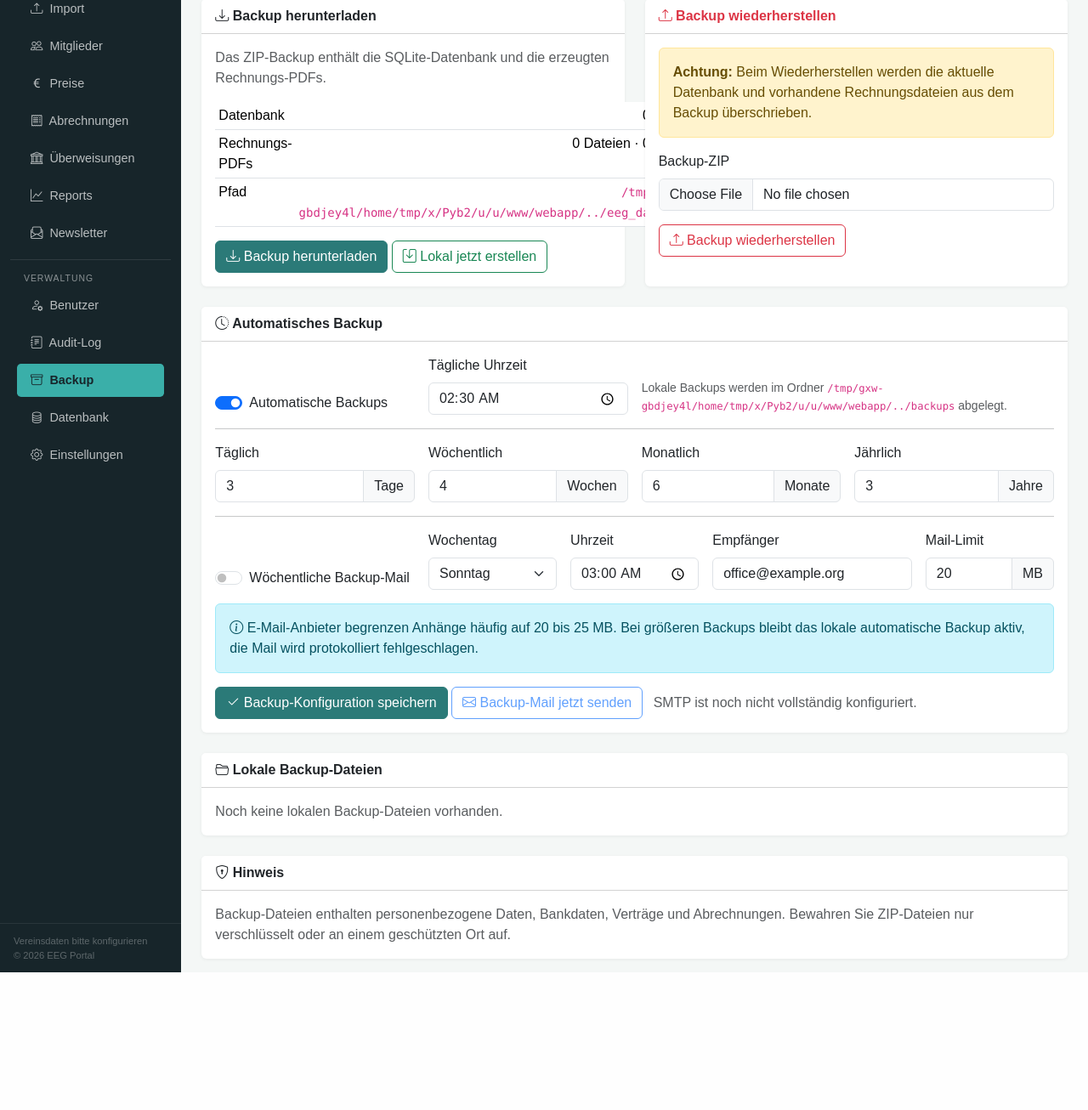
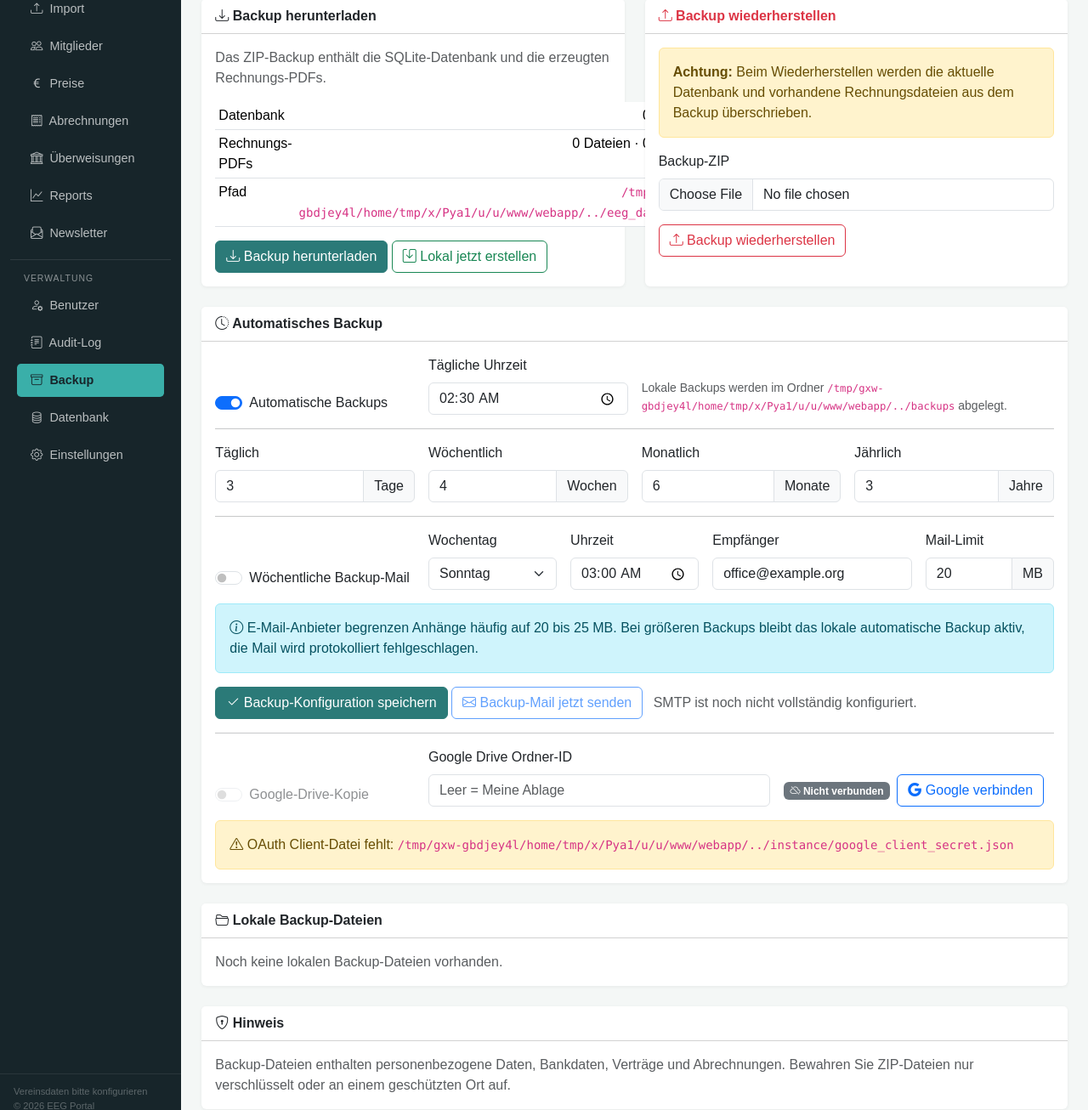
Before and after one commit to MGCODEdev/EEG-World, a Flask app: page /admin/backup in a window 1280 px wide. Shown: the part 129-1435 px from the top of the page at 85% size. Before the commit the page ends 1273 px from the top, so only its background shows below. Run offline with Flask 3, Linux system fonts and the light colour scheme; the visitor is signed in with stand-in values (Sample User, id 1); data that the repository does not hold is empty; parts of the project's set-up code (start-up, migrations or seed data) failed here and were passed over; some libraries are stand-ins or nearby versions.

Commit message:
Add Google Drive backup upload

```diff
--- a/requirements.txt
+++ b/requirements.txt
@@ -5,3 +5,6 @@ openpyxl>=3.1.0
 python-dotenv>=1.0
 qrcode[pil]>=7.4
 WeasyPrint>=61.0
+google-api-python-client>=2.137.0
+google-auth>=2.32.0
+google-auth-oauthlib>=1.2.1
--- a/webapp/app.py
+++ b/webapp/app.py
@@ -20,6 +20,7 @@ from zoneinfo import ZoneInfo
 from flask import (Flask, render_template, request, redirect, url_for,
                    flash, send_file, jsonify, g, abort)
 from flask import has_request_context
+from flask import session
 from flask_login import (LoginManager, UserMixin, login_user, logout_user,
                          login_required, current_user)
 from flask_wtf.csrf import CSRFProtect
@@ -39,6 +40,7 @@ DB_PATH = os.path.join(BASE_DIR, '..', 'eeg_data.db')
 UPLOAD_FOLDER = os.path.join(BASE_DIR, '..', 'data')
 INVOICE_FOLDER = os.path.join(BASE_DIR, 'invoices')
 BACKUP_FOLDER = os.path.join(BASE_DIR, '..', 'backups')
+INSTANCE_DIR = os.path.join(BASE_DIR, '..', 'instance')
 APP_TIMEZONE = ZoneInfo(os.environ.get('EEG_TIMEZONE', 'Europe/Vienna'))
 
 app = Flask(__name__)
@@ -71,6 +73,18 @@ csrf = CSRFProtect(app)
 os.makedirs(UPLOAD_FOLDER, exist_ok=True)
 os.makedirs(INVOICE_FOLDER, exist_ok=True)
 os.makedirs(BACKUP_FOLDER, exist_ok=True)
+os.makedirs(INSTANCE_DIR, exist_ok=True)
+
+GOOGLE_DRIVE_SCOPES = ['https://www.googleapis.com/auth/drive.file']
+GOOGLE_CLIENT_SECRETS_FILE = os.environ.get(
+    'EEG_GOOGLE_CLIENT_SECRETS',
+    os.path.join(INSTANCE_DIR, 'google_client_secret.json')
+)
+GOOGLE_TOKEN_FILE = os.environ.get(
+    'EEG_GOOGLE_TOKEN_FILE',
+    os.path.join(INSTANCE_DIR, 'google_drive_token.json')
+)
+GOOGLE_OAUTH_REDIRECT_URI = os.environ.get('EEG_GOOGLE_OAUTH_REDIRECT_URI', '')
 
 BACKUP_SETTING_DEFAULTS = {
     'backup_auto_enabled': 'true',
@@ -84,6 +98,10 @@ BACKUP_SETTING_DEFAULTS = {
     'backup_email_time': '03:00',
     'backup_email_to': '',
     'backup_email_max_mb': '20',
+    'backup_drive_enabled': 'false',
+    'backup_drive_folder_id': '',
+    'backup_drive_last_upload': '',
+    'backup_drive_last_error': '',
     'backup_auto_last_run_date': '',
     'backup_email_last_attempt_week': '',
     'backup_email_last_sent_week': '',
@@ -2479,6 +2497,10 @@ def get_backup_settings(db):
         'email_time': _valid_time_or_default(raw.get('backup_email_time'), BACKUP_SETTING_DEFAULTS['backup_email_time']),
         'email_to': (raw.get('backup_email_to') or '').strip(),
         'email_max_mb': _setting_int(raw.get('backup_email_max_mb'), 20, 1, 2000),
+        'drive_enabled': _setting_bool(raw.get('backup_drive_enabled')),
+        'drive_folder_id': (raw.get('backup_drive_folder_id') or '').strip(),
+        'drive_last_upload': raw.get('backup_drive_last_upload') or '',
+        'drive_last_error': raw.get('backup_drive_last_error') or '',
         'auto_last_run_date': raw.get('backup_auto_last_run_date') or '',
         'email_last_attempt_week': raw.get('backup_email_last_attempt_week') or '',
         'email_last_sent_week': raw.get('backup_email_last_sent_week') or '',
@@ -2572,6 +2594,111 @@ def local_backup_path_for_delete(filename):
     return backup_path, backup_name
 
 
+def _google_libs_available():
+    try:
+        import google.auth.transport.requests  # noqa: F401
+        import google.oauth2.credentials  # noqa: F401
+        import google_auth_oauthlib.flow  # noqa: F401
+        import googleapiclient.discovery  # noqa: F401
+        import googleapiclient.http  # noqa: F401
+    except ImportError:
+        return False
+    return True
+
+
+def get_google_drive_status():
+    token_exists = os.path.exists(GOOGLE_TOKEN_FILE)
+    client_exists = os.path.exists(GOOGLE_CLIENT_SECRETS_FILE)
+    connected = False
+    error = ''
+    if token_exists and _google_libs_available():
+        try:
+            credentials = _load_google_drive_credentials(refresh=True)
+            connected = credentials and credentials.valid
+        except Exception as e:
+            error = str(e)
+    return {
+        'libs_available': _google_libs_available(),
+        'client_file': GOOGLE_CLIENT_SECRETS_FILE,
+        'client_configured': client_exists,
+        'token_file': GOOGLE_TOKEN_FILE,
+        'connected': connected,
+        'error': error,
+    }
+
+
+def _google_redirect_uri():
+    return GOOGLE_OAUTH_REDIRECT_URI or url_for('admin_backup_google_callback', _external=True)
+
+
+def _google_drive_flow():
+    if not os.path.exists(GOOGLE_CLIENT_SECRETS_FILE):
+        raise RuntimeError(f'Google OAuth Client-Datei fehlt: {GOOGLE_CLIENT_SECRETS_FILE}')
+    try:
+        from google_auth_oauthlib.flow import Flow
+    except ImportError as e:
+        raise RuntimeError('Google Drive Python-Bibliotheken fehlen. Bitte requirements.txt installieren.') from e
+    return Flow.from_client_secrets_file(
+        GOOGLE_CLIENT_SECRETS_FILE,
+        scopes=GOOGLE_DRIVE_SCOPES,
+        redirect_uri=_google_redirect_uri(),
+    )
+
+
+def _load_google_drive_credentials(refresh=False):
+    if not os.path.exists(GOOGLE_TOKEN_FILE):
+        return None
+    try:
+        from google.auth.transport.requests import Request as GoogleAuthRequest
+        from google.oauth2.credentials import Credentials
+    except ImportError as e:
+        raise RuntimeError('Google Drive Python-Bibliotheken fehlen. Bitte requirements.txt installieren.') from e
+
+    credentials = Credentials.from_authorized_user_file(GOOGLE_TOKEN_FILE, GOOGLE_DRIVE_SCOPES)
+    if refresh and credentials and credentials.expired and credentials.refresh_token:
+        credentials.refresh(GoogleAuthRequest())
+        os.makedirs(os.path.dirname(GOOGLE_TOKEN_FILE), exist_ok=True)
+        with open(GOOGLE_TOKEN_FILE, 'w') as token_file:
+            token_file.write(credentials.to_json())
+    return credentials
+
+
+def _google_drive_service():
+    credentials = _load_google_drive_credentials(refresh=True)
+    if not credentials or not credentials.valid:
+        raise RuntimeError('Google Drive ist noch nicht verbunden.')
+    try:
+        from googleapiclient.discovery import build
+    except ImportError as e:
+        raise RuntimeError('Google Drive Python-Bibliotheken fehlen. Bitte requirements.txt installieren.') from e
+    return build('drive', 'v3', credentials=credentials, cache_discovery=False)
+
+
+def upload_backup_to_google_drive(db, backup_path):
+    try:
+        from googleapiclient.http import MediaFileUpload
+    except ImportError as e:
+        raise RuntimeError('Google Drive Python-Bibliotheken fehlen. Bitte requirements.txt installieren.') from e
+
+    settings = get_backup_settings(db)
+    service = _google_drive_service()
+    backup_name = os.path.basename(backup_path)
+    metadata = {'name': backup_name}
+    if settings['drive_folder_id']:
+        metadata['parents'] = [settings['drive_folder_id']]
+    media = MediaFileUpload(backup_path, mimetype='application/zip', resumable=True)
+    uploaded = service.files().create(
+        body=metadata,
+        media_body=media,
+        fields='id,name,webViewLink',
+        supportsAllDrives=True,
+    ).execute()
+    _set_setting(db, 'backup_drive_last_upload', local_now().isoformat(timespec='seconds'))
+    _set_setting(db, 'backup_drive_last_error', '')
+    db.commit()
+    return uploaded
+
+
 def apply_backup_retention(settings):
     """Wendet eine einfache Grossvater-Vater-Sohn-Aufbewahrung auf Auto-Backups an."""
     auto_backups = [
@@ -2679,9 +2806,19 @@ def _run_due_backup_jobs():
             if settings['auto_last_run_date'] != today:
                 zip_path, zip_filename = create_local_backup('eeg_auto')
                 deleted = apply_backup_retention(settings)
+                drive_detail = ''
+                if settings['drive_enabled']:
+                    try:
+                        uploaded = upload_backup_to_google_drive(db, zip_path)
+                        drive_detail = f' · Google Drive Upload: {uploaded.get("id")}'
+                    except Exception as e:
+                        _set_setting(db, 'backup_drive_last_error', str(e))
+                        db.commit()
+                        app.logger.exception('Google Drive backup upload failed')
+                        audit_log('backup_drive_failed', f'Google Drive Upload fehlgeschlagen: {zip_filename} ({e})')
                 _set_setting(db, 'backup_auto_last_run_date', today)
                 db.commit()
-                audit_log('backup_auto', f'Automatisches Backup erstellt: {zip_filename} ({deleted} alte Backups entfernt)')
+                audit_log('backup_auto', f'Automatisches Backup erstellt: {zip_filename} ({deleted} alte Backups entfernt){drive_detail}')
                 app.logger.info('Automatic backup created: %s', zip_path)
 
         if (settings['email_enabled']
@@ -2756,6 +2893,7 @@ def admin_backup():
         info=get_backup_info(),
         backup_settings=get_backup_settings(db),
         backup_files=list_local_backups()[:20],
+        google_drive=get_google_drive_status(),
         smtp_configured=smtp_configured,
         weekdays=[
             (0, 'Montag'),
@@ -2778,6 +2916,10 @@ def admin_backup_settings():
     email_to = (request.form.get('backup_email_to') or '').strip()
     if email_enabled and not _is_valid_email(email_to):
         flash('Bitte eine gültige Empfängeradresse für das Mail-Backup eintragen.', 'danger')
+        return redirect(url_for('admin_backup'))
+    drive_enabled = form_switch_enabled('backup_drive_enabled')
+    if drive_enabled and not get_google_drive_status()['connected']:
+        flash('Google Drive muss zuerst verbunden werden, bevor der automatische Drive-Upload aktiviert werden kann.', 'danger')
         return redirect(url_for('admin_backup'))
 
     values = {
@@ -2792,6 +2934,8 @@ def admin_backup_settings():
         'backup_email_time': _valid_time_or_default(request.form.get('backup_email_time'), BACKUP_SETTING_DEFAULTS['backup_email_time']),
         'backup_email_to': email_to,
         'backup_email_max_mb': _setting_int(request.form.get('backup_email_max_mb'), 20, 1, 2000),
+        'backup_drive_enabled': 'true' if drive_enabled else 'false',
+        'backup_drive_folder_id': (request.form.get('backup_drive_folder_id') or '').strip(),
     }
     for key, value in values.items():
         _set_setting(db, key, value)
@@ -2801,6 +2945,70 @@ def admin_backup_settings():
     deleted = apply_backup_retention(settings)
     audit_log('backup_settings_update', f'Backup-Konfiguration geändert ({deleted} alte Auto-Backups entfernt)')
     flash('Backup-Konfiguration gespeichert.', 'success')
+    return redirect(url_for('admin_backup'))
+
+
+@app.route('/admin/backup/google/connect')
+@admin_required
+def admin_backup_google_connect():
+    """Startet den Google OAuth-Flow fuer Drive-Backups."""
+    try:
+        flow = _google_drive_flow()
+        authorization_url, state = flow.authorization_url(
+            access_type='offline',
+            include_granted_scopes='true',
+            prompt='consent',
+        )
+        session['google_drive_oauth_state'] = state
+        return redirect(authorization_url)
+    except Exception as e:
+        audit_log('backup_drive_connect_failed', f'Google Drive Verbindung fehlgeschlagen: {e}')
+        flash(f'Google Drive Verbindung konnte nicht gestartet werden: {e}', 'danger')
+        return redirect(url_for('admin_backup'))
+
+
+@app.route('/admin/backup/google/callback')
+@admin_required
+def admin_backup_google_callback():
+    """OAuth Callback fuer Google Drive."""
+    try:
+        state = session.get('google_drive_oauth_state')
+        if not state or state != request.args.get('state'):
+            raise RuntimeError('OAuth-State ist ungültig.')
+        flow = _google_drive_flow()
+        flow.fetch_token(authorization_response=request.url)
+        credentials = flow.credentials
+        os.makedirs(os.path.dirname(GOOGLE_TOKEN_FILE), exist_ok=True)
+        with open(GOOGLE_TOKEN_FILE, 'w') as token_file:
+            token_file.write(credentials.to_json())
+        session.pop('google_drive_oauth_state', None)
+        db = get_db()
+        _set_setting(db, 'backup_drive_last_error', '')
+        db.commit()
+        audit_log('backup_drive_connect', 'Google Drive verbunden')
+        flash('Google Drive wurde erfolgreich verbunden.', 'success')
+    except Exception as e:
+        audit_log('backup_drive_connect_failed', f'Google Drive Verbindung fehlgeschlagen: {e}')
+        flash(f'Google Drive konnte nicht verbunden werden: {e}', 'danger')
+    return redirect(url_for('admin_backup'))
+
+
+@app.route('/admin/backup/google/disconnect', methods=['POST'])
+@admin_required
+def admin_backup_google_disconnect():
+    """Entfernt das lokal gespeicherte Google OAuth-Token."""
+    try:
+        if os.path.exists(GOOGLE_TOKEN_FILE):
+            os.remove(GOOGLE_TOKEN_FILE)
+        db = get_db()
+        _set_setting(db, 'backup_drive_enabled', 'false')
+        _set_setting(db, 'backup_drive_last_error', '')
+        db.commit()
+        audit_log('backup_drive_disconnect', 'Google Drive getrennt')
+        flash('Google Drive wurde getrennt. Automatischer Drive-Upload ist deaktiviert.', 'success')
+    except Exception as e:
+        audit_log('backup_drive_disconnect_failed', f'Google Drive Trennung fehlgeschlagen: {e}')
+        flash(f'Google Drive konnte nicht getrennt werden: {e}', 'danger')
     return redirect(url_for('admin_backup'))
 
 
@@ -2816,6 +3024,25 @@ def admin_backup_run():
     except Exception as e:
         audit_log('backup_manual_failed', f'Manuelles lokales Backup fehlgeschlagen: {e}')
         flash(f'Backup konnte nicht erstellt werden: {e}', 'danger')
+    return redirect(url_for('admin_backup'))
+
+
+@app.route('/admin/backup/upload-drive', methods=['POST'])
+@admin_required
+def admin_backup_upload_drive():
+    """Kopiert eine lokale Backup-Datei manuell nach Google Drive."""
+    filename = request.form.get('backup_name', '')
+    try:
+        backup_path, backup_name = local_backup_path_for_delete(filename)
+        uploaded = upload_backup_to_google_drive(get_db(), backup_path)
+        audit_log('backup_drive_upload', f'Backup nach Google Drive kopiert: {backup_name} ({uploaded.get("id")})')
+        flash(f'Backup wurde nach Google Drive kopiert: {backup_name}', 'success')
+    except Exception as e:
+        db = get_db()
+        _set_setting(db, 'backup_drive_last_error', str(e))
+        db.commit()
+        audit_log('backup_drive_failed', f'Google Drive Upload fehlgeschlagen: {filename} ({e})')
+        flash(f'Google Drive Upload fehlgeschlagen: {e}', 'danger')
     return redirect(url_for('admin_backup'))
 
 
--- a/webapp/templates/admin_backup.html
+++ b/webapp/templates/admin_backup.html
@@ -180,7 +180,71 @@
             {% if not smtp_configured %}
                 <span class="text-muted ms-2">SMTP ist noch nicht vollständig konfiguriert.</span>
             {% endif %}
+
+            <hr>
+            <div class="row g-3 align-items-end">
+                <div class="col-md-3">
+                    <div class="form-check form-switch">
+                        <input class="form-check-input" type="checkbox" role="switch"
+                               id="backup_drive_enabled" name="backup_drive_enabled" value="1"
+                               {% if backup_settings.drive_enabled %}checked{% endif %}
+                               {% if not google_drive.connected %}disabled{% endif %}>
+                        <label class="form-check-label" for="backup_drive_enabled">Google-Drive-Kopie</label>
+                    </div>
+                </div>
+                <div class="col-md-5">
+                    <label class="form-label" for="backup_drive_folder_id">Google Drive Ordner-ID</label>
+                    <input type="text" class="form-control" id="backup_drive_folder_id" name="backup_drive_folder_id"
+                           value="{{ backup_settings.drive_folder_id }}" placeholder="Leer = Meine Ablage">
+                </div>
+                <div class="col-md-4">
+                    <div class="d-flex gap-2 flex-wrap">
+                        {% if google_drive.connected %}
+                            <span class="badge bg-success align-self-center"><i class="bi bi-check-circle"></i> Verbunden</span>
+                        {% else %}
+                            <span class="badge bg-secondary align-self-center"><i class="bi bi-cloud-slash"></i> Nicht verbunden</span>
+                        {% endif %}
+                        {% if not google_drive.connected %}
+                            <a href="{{ url_for('admin_backup_google_connect') }}" class="btn btn-outline-primary">
+                                <i class="bi bi-google"></i> Google verbinden
+                            </a>
+                        {% endif %}
+                    </div>
+                </div>
+            </div>
+
+            {% if not google_drive.libs_available %}
+                <div class="alert alert-warning mt-3 mb-0">
+                    <i class="bi bi-exclamation-triangle"></i>
+                    Google Drive Bibliotheken fehlen. Bitte <code>pip install -r requirements.txt</code> ausführen.
+                </div>
+            {% elif not google_drive.client_configured %}
+                <div class="alert alert-warning mt-3 mb-0">
+                    <i class="bi bi-exclamation-triangle"></i>
+                    OAuth Client-Datei fehlt: <code>{{ google_drive.client_file }}</code>
+                </div>
+            {% else %}
+                <div class="alert alert-info mt-3 mb-0">
+                    <i class="bi bi-info-circle"></i>
+                    Bei aktivierter Google-Drive-Kopie werden neue automatische Backups zusätzlich in Google Drive hochgeladen. Bereits vorhandene Dateien können unten einzeln kopiert werden.
+                    {% if backup_settings.drive_last_upload %}
+                        <br>Letzter Upload: {{ backup_settings.drive_last_upload|localdatetime }}
+                    {% endif %}
+                    {% if backup_settings.drive_last_error %}
+                        <br><span class="text-danger">Letzter Fehler: {{ backup_settings.drive_last_error }}</span>
+                    {% endif %}
+                </div>
+            {% endif %}
         </form>
+        {% if google_drive.connected %}
+            <form method="post" action="{{ url_for('admin_backup_google_disconnect') }}" class="mt-3">
+                <input type="hidden" name="csrf_token" value="{{ csrf_token() }}">
+                <button type="submit" class="btn btn-outline-secondary"
+                        onclick="return confirm('Google Drive Verbindung trennen und automatischen Drive-Upload deaktivieren?')">
+                    <i class="bi bi-x-circle"></i> Google Drive trennen
+                </button>
+            </form>
+        {% endif %}
     </div>
 </div>
 
@@ -209,6 +273,15 @@
                                 <td>{{ backup.created_at|localdatetime }}</td>
                                 <td class="text-end">{{ "%.1f"|format(backup.size / 1024 / 1024) }} MB</td>
                                 <td class="text-end">
+                                    <form method="post" action="{{ url_for('admin_backup_upload_drive') }}" class="d-inline">
+                                        <input type="hidden" name="csrf_token" value="{{ csrf_token() }}">
+                                        <input type="hidden" name="backup_name" value="{{ backup.name }}">
+                                        <button type="submit" class="btn btn-sm btn-outline-primary"
+                                                {% if not google_drive.connected %}disabled{% endif %}
+                                                onclick="return confirm('Backup {{ backup.name }} nach Google Drive kopieren?')">
+                                            <i class="bi bi-cloud-upload"></i> Drive
+                                        </button>
+                                    </form>
                                     <form method="post" action="{{ url_for('admin_backup_delete') }}" class="d-inline">
                                         <input type="hidden" name="csrf_token" value="{{ csrf_token() }}">
                                         <input type="hidden" name="backup_name" value="{{ backup.name }}">
```
Also changed, not shown: webapp/templates/admin_audit.html (+11 -2 lines), README.md, 1 other file.
